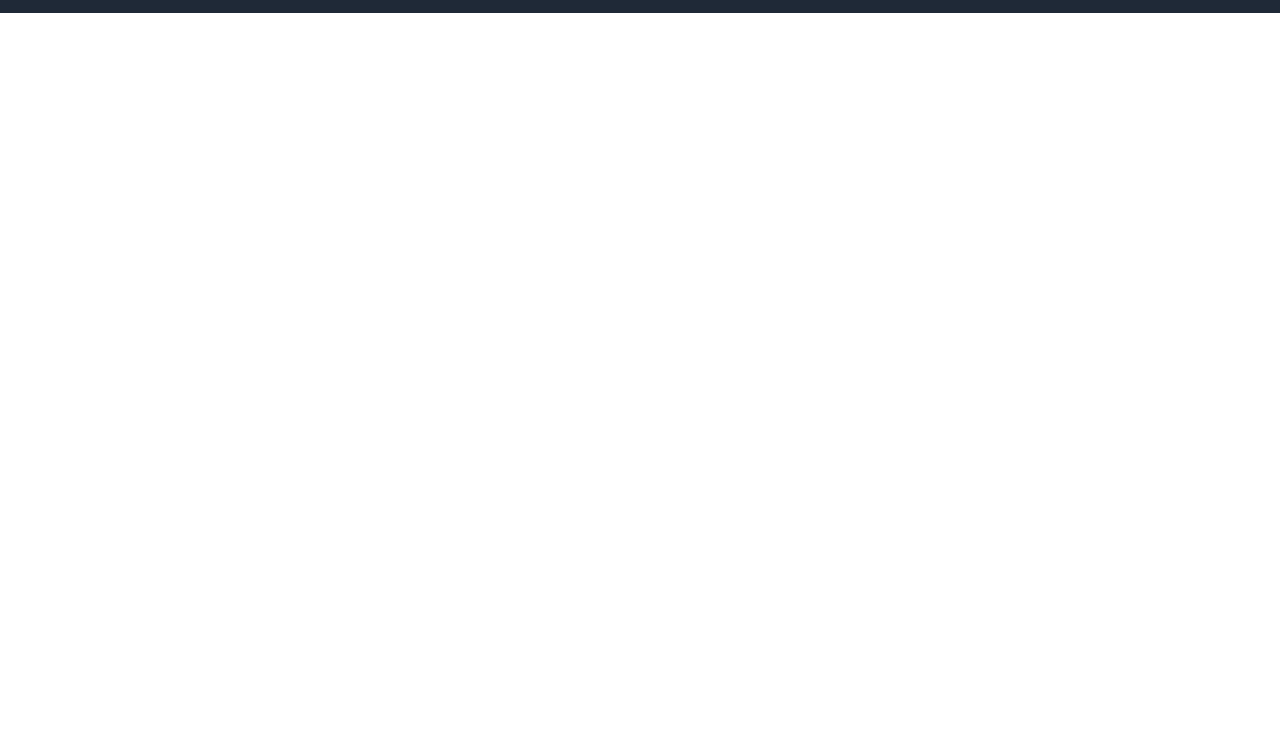
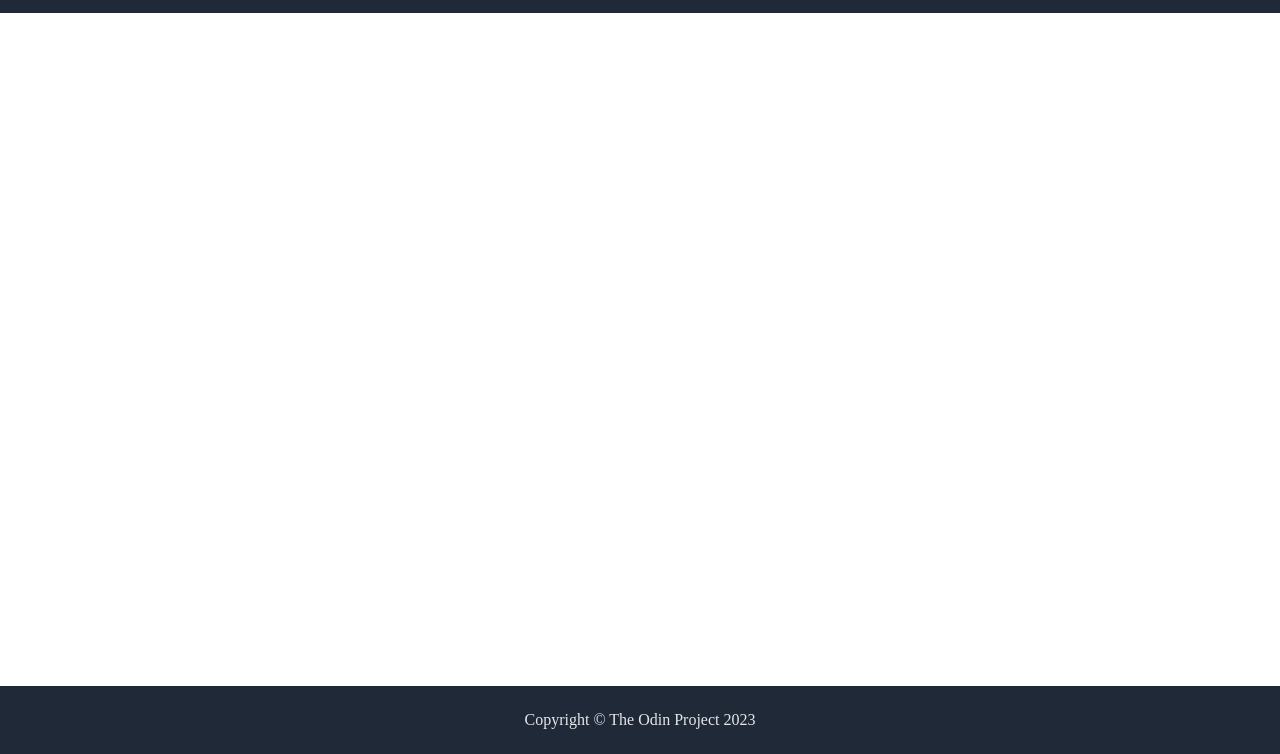
Before and after one commit to accelangel/Landing-Page, a plain HTML site: page index.html in a window 1280 px wide. Shown: the part 46-800 px from the top of the page. Drawn offline with Linux system fonts and the light colour scheme.

Commit message:
create the footer and position it at the bottom

```diff
--- a/index.html
+++ b/index.html
@@ -11,6 +11,7 @@
 
 <body>
 
+
     <div class="header">
         <div class="header-logo">Header Logo</div>
         <div class="header-links">
@@ -20,15 +21,9 @@
         </div>
     </div>
 
-
-
-
-
-
-
-
-
-
+    <div class="footer">
+        Copyright © The Odin Project 2023
+    </div>
 
 
 
--- a/style.css
+++ b/style.css
@@ -2,6 +2,8 @@ body {
     margin: 0;
     display: flex;
     flex-direction: column;
+    justify-content: space-between;
+    min-height: 100vh;
 }
 
 .header {
@@ -31,3 +33,11 @@ a {
     font-size: 18px;
     text-decoration: none;
 }
+
+.footer {
+    display: flex;
+    justify-content: center;
+    background-color: #1F2937;
+    color: #E5E7EB;
+    padding: 25px;
+}
```
